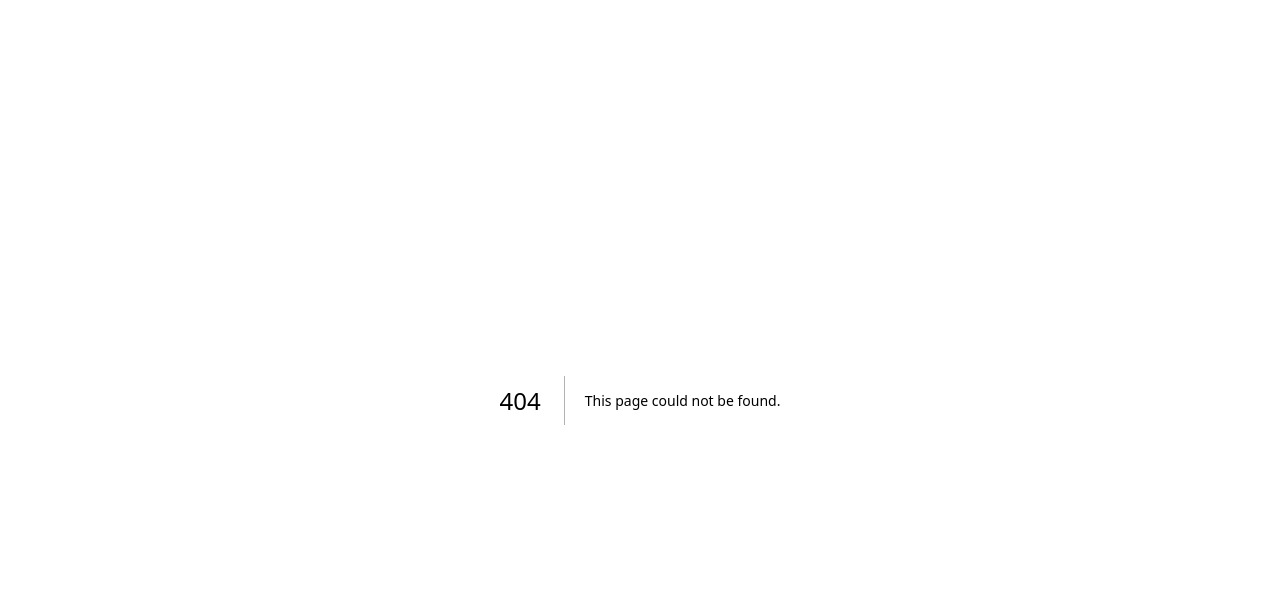
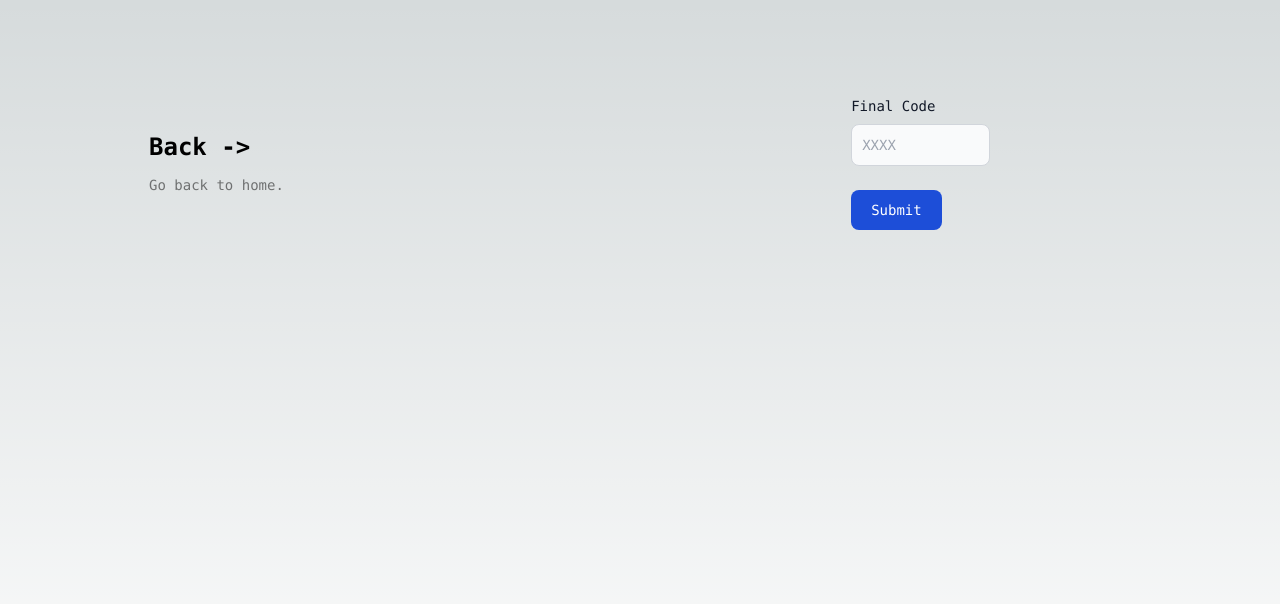
Before and after one commit to fuchsvomwalde/prisma-exit-game, a Next.js app: page /code in a window 1280 px wide. Before the commit this address had no page. Shown: the top 604 px of the page. Built offline with nearby package versions, Linux system fonts and the light colour scheme.

Commit message:
add first tests and required assets

```diff
--- /dev/null
+++ b/app/code/page.tsx
@@ -0,0 +1,51 @@
+export default function Code() {
+  return (
+    <main className="flex min-h-screen flex-col items-center justify-between p-24">
+      <div className="z-10 max-w-5xl w-full items-center justify-between font-mono text-sm lg:flex">
+        <div className="mb-8 grid text-center lg:max-w-5xl lg:w-full lg:mb-0 lg:grid-cols-4 lg:text-left">
+          <a
+            href="/"
+            className="group rounded-lg border border-transparent px-5 py-4 transition-colors hover:border-gray-300 hover:bg-gray-100 hover:dark:border-neutral-700 hover:dark:bg-neutral-800/30"
+            rel="noopener noreferrer"
+          >
+            <h2 className={`mb-3 text-2xl font-semibold`}>
+              Back{" "}
+              <span className="inline-block transition-transform group-hover:translate-x-1 motion-reduce:transform-none">
+                -&gt;
+              </span>
+            </h2>
+            <p className={`m-0 max-w-[30ch] text-sm opacity-50`}>
+              Go back to home.
+            </p>
+          </a>
+        </div>
+
+        <form>
+          <div className="grid gap-6 mb-6 md:grid-cols-2">
+            <div>
+              <label
+                htmlFor="first_name"
+                className="block mb-2 text-sm font-medium text-gray-900 dark:text-white"
+              >
+                Final Code
+              </label>
+              <input
+                type="text"
+                id="first_name"
+                className="bg-gray-50 border border-gray-300 text-gray-900 text-sm rounded-lg focus:ring-blue-500 focus:border-blue-500 block w-full p-2.5 dark:bg-gray-700 dark:border-gray-600 dark:placeholder-gray-400 dark:text-white dark:focus:ring-blue-500 dark:focus:border-blue-500"
+                placeholder="XXXX"
+                required
+              />
+            </div>
+          </div>
+          <button
+            type="submit"
+            className="text-white bg-blue-700 hover:bg-blue-800 focus:ring-4 focus:outline-none focus:ring-blue-300 font-medium rounded-lg text-sm w-full sm:w-auto px-5 py-2.5 text-center dark:bg-blue-600 dark:hover:bg-blue-700 dark:focus:ring-blue-800"
+          >
+            Submit
+          </button>
+        </form>
+      </div>
+    </main>
+  );
+}
--- a/app/page.tsx
+++ b/app/page.tsx
@@ -40,73 +40,23 @@
       </div>
 
       <div className="mb-32 grid text-center lg:max-w-5xl lg:w-full lg:mb-0 lg:grid-cols-4 lg:text-left">
+
         <a
-          href="https://nextjs.org/docs?utm_source=create-next-app&utm_medium=appdir-template&utm_campaign=create-next-app"
+          href="/code"
           className="group rounded-lg border border-transparent px-5 py-4 transition-colors hover:border-gray-300 hover:bg-gray-100 hover:dark:border-neutral-700 hover:dark:bg-neutral-800/30"
-          target="_blank"
           rel="noopener noreferrer"
         >
           <h2 className={`mb-3 text-2xl font-semibold`}>
-            Docs{' '}
+            Final Code{' '}
             <span className="inline-block transition-transform group-hover:translate-x-1 motion-reduce:transform-none">
               -&gt;
             </span>
           </h2>
           <p className={`m-0 max-w-[30ch] text-sm opacity-50`}>
-            Find in-depth information about Next.js features and API.
+            Enter the final code to reveal if you have passed or not.
           </p>
         </a>
 
-        <a
-          href="https://nextjs.org/learn?utm_source=create-next-app&utm_medium=appdir-template-tw&utm_campaign=create-next-app"
-          className="group rounded-lg border border-transparent px-5 py-4 transition-colors hover:border-gray-300 hover:bg-gray-100 hover:dark:border-neutral-700 hover:dark:bg-neutral-800/30"
-          target="_blank"
-          rel="noopener noreferrer"
-        >
-          <h2 className={`mb-3 text-2xl font-semibold`}>
-            Learn{' '}
-            <span className="inline-block transition-transform group-hover:translate-x-1 motion-reduce:transform-none">
-              -&gt;
-            </span>
-          </h2>
-          <p className={`m-0 max-w-[30ch] text-sm opacity-50`}>
-            Learn about Next.js in an interactive course with&nbsp;quizzes!
-          </p>
-        </a>
-
-        <a
-          href="https://vercel.com/templates?framework=next.js&utm_source=create-next-app&utm_medium=appdir-template&utm_campaign=create-next-app"
-          className="group rounded-lg border border-transparent px-5 py-4 transition-colors hover:border-gray-300 hover:bg-gray-100 hover:dark:border-neutral-700 hover:dark:bg-neutral-800/30"
-          target="_blank"
-          rel="noopener noreferrer"
-        >
-          <h2 className={`mb-3 text-2xl font-semibold`}>
-            Templates{' '}
-            <span className="inline-block transition-transform group-hover:translate-x-1 motion-reduce:transform-none">
-              -&gt;
-            </span>
-          </h2>
-          <p className={`m-0 max-w-[30ch] text-sm opacity-50`}>
-            Explore the Next.js 13 playground.
-          </p>
-        </a>
-
-        <a
-          href="https://vercel.com/new?utm_source=create-next-app&utm_medium=appdir-template&utm_campaign=create-next-app"
-          className="group rounded-lg border border-transparent px-5 py-4 transition-colors hover:border-gray-300 hover:bg-gray-100 hover:dark:border-neutral-700 hover:dark:bg-neutral-800/30"
-          target="_blank"
-          rel="noopener noreferrer"
-        >
-          <h2 className={`mb-3 text-2xl font-semibold`}>
-            Deploy{' '}
-            <span className="inline-block transition-transform group-hover:translate-x-1 motion-reduce:transform-none">
-              -&gt;
-            </span>
-          </h2>
-          <p className={`m-0 max-w-[30ch] text-sm opacity-50`}>
-            Instantly deploy your Next.js site to a shareable URL with Vercel.
-          </p>
-        </a>
       </div>
     </main>
   )
```
Also changed, not shown: 2 other files (tests, documents, lock files or other folders).
